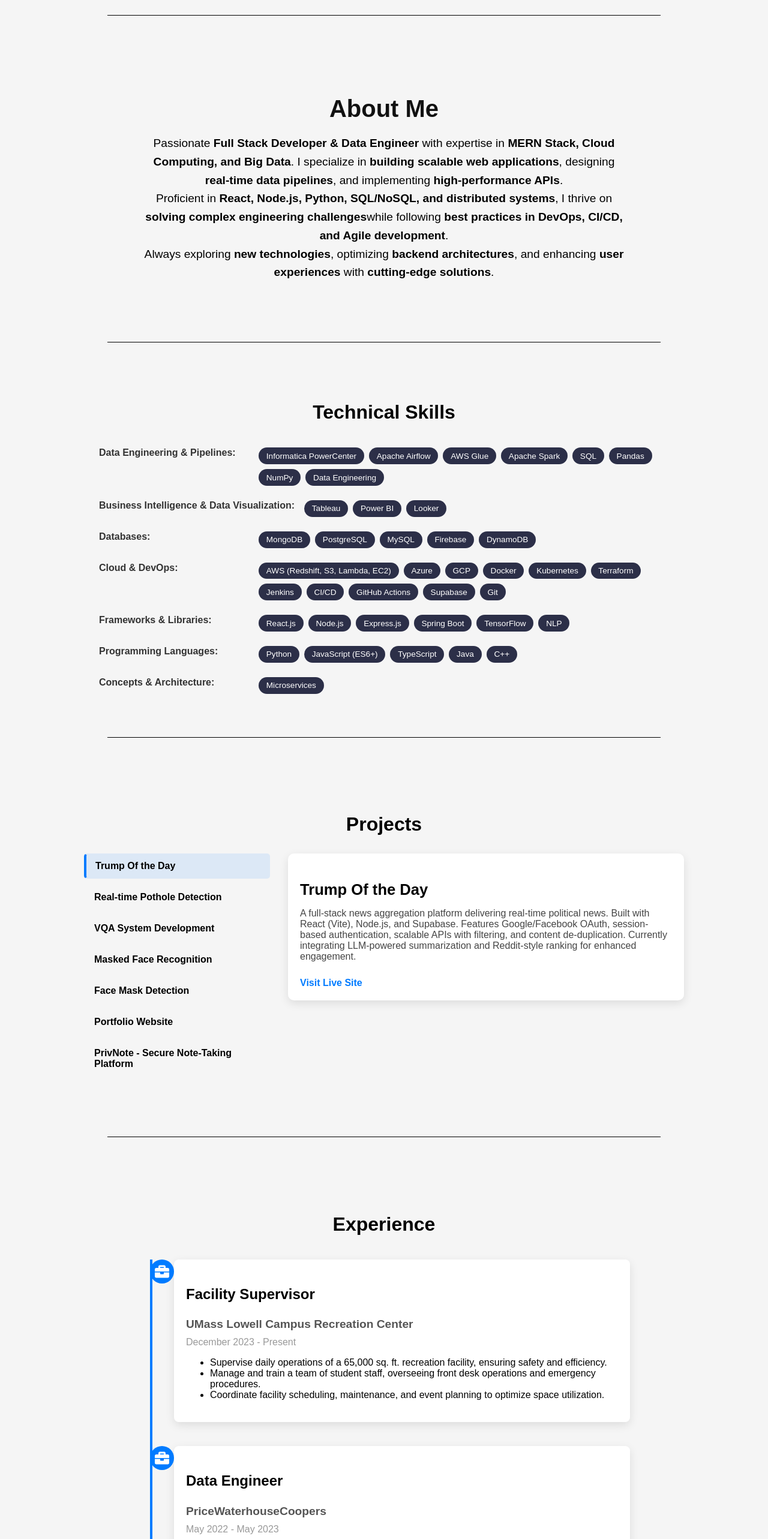
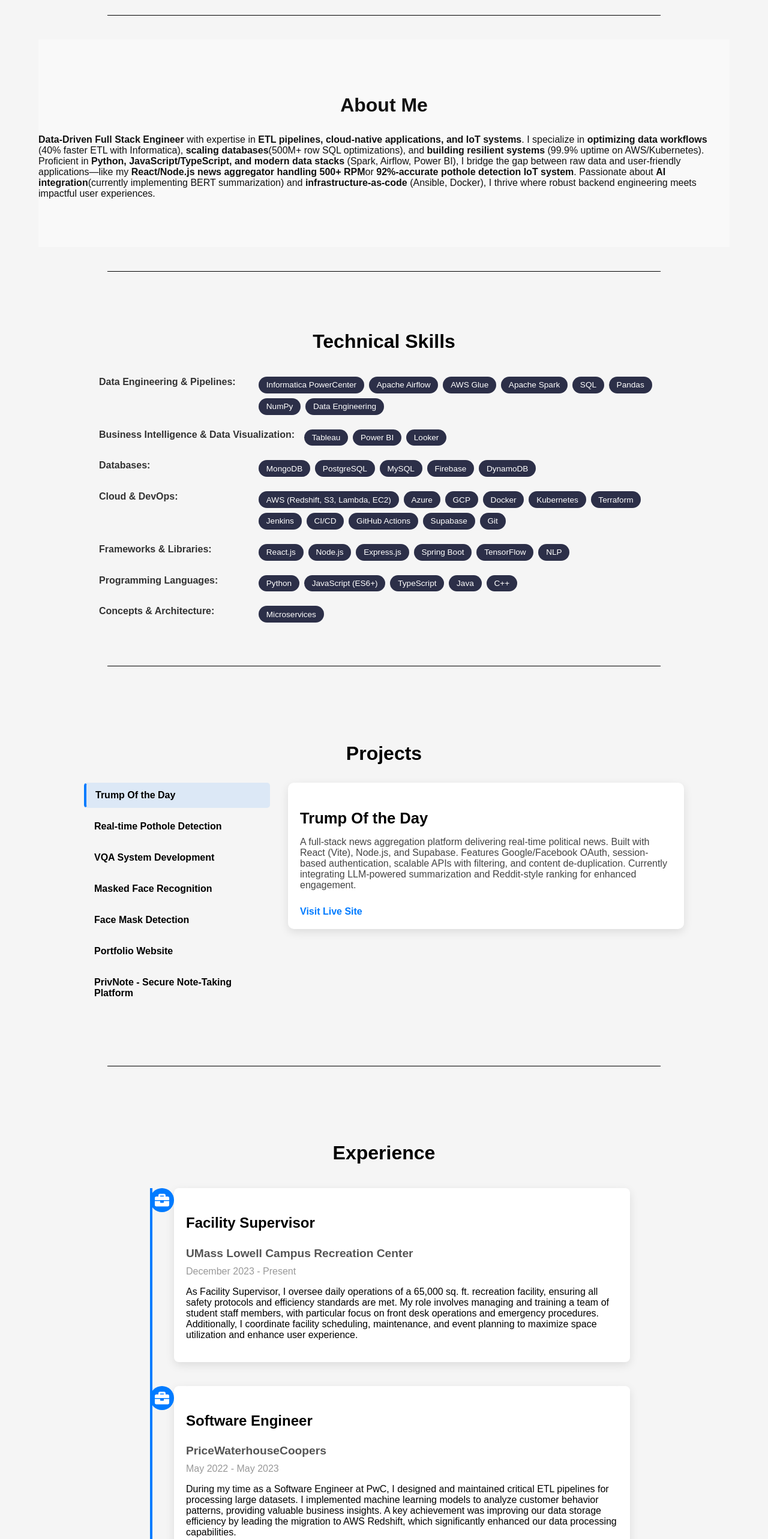
Before and after one commit to Abhay3020/Portfolio, a React (Create React App) app: page / in a window 1280 px wide. Shown: the part 915-3481 px from the top of the page at 60% size. Built offline with nearby package versions, Linux system fonts and the light colour scheme.

Commit message:
Made updates

```diff
--- a/src/components/About.jsx
+++ b/src/components/About.jsx
@@ -6,19 +6,19 @@
     <section id="about" className="about">
       <div className="about-content">
         <h2 className="section-title">About Me</h2>
-        <p>
-          Passionate <strong>Full Stack Developer & Data Engineer</strong> with expertise in <strong>MERN Stack, Cloud Computing, and Big Data</strong>.
-          I specialize in <strong>building scalable web applications</strong>, designing <strong>real-time data pipelines</strong>,
-          and implementing <strong>high-performance APIs</strong>.
-        </p>
-        <p>
-          Proficient in <strong>React, Node.js, Python, SQL/NoSQL, and distributed systems</strong>, I thrive on <strong>solving complex engineering challenges</strong>
-          while following <strong>best practices in DevOps, CI/CD, and Agile development</strong>.
-        </p>
-        <p>
-          Always exploring <strong>new technologies</strong>, optimizing <strong>backend architectures</strong>,
-          and enhancing <strong>user experiences</strong> with <strong>cutting-edge solutions</strong>.
-        </p>
+
+        <div className="about-paragraph">
+          <p>
+            <strong>Data-Driven Full Stack Engineer</strong> with expertise in <strong>ETL pipelines, cloud-native applications, and IoT systems</strong>.
+            I specialize in <strong>optimizing data workflows</strong> (40% faster ETL with Informatica), <strong>scaling databases</strong>
+            (500M+ row SQL optimizations), and <strong>building resilient systems</strong> (99.9% uptime on AWS/Kubernetes).
+            Proficient in <strong>Python, JavaScript/TypeScript, and modern data stacks</strong> (Spark, Airflow, Power BI),
+            I bridge the gap between raw data and user-friendly applications—like my <strong>React/Node.js news aggregator handling 500+ RPM</strong>
+            or <strong>92%-accurate pothole detection IoT system</strong>. Passionate about <strong>AI integration</strong>
+            (currently implementing BERT summarization) and <strong>infrastructure-as-code</strong> (Ansible, Docker),
+            I thrive where robust backend engineering meets impactful user experiences.
+          </p>
+        </div>
       </div>
     </section>
   );
--- a/src/components/Experience.jsx
+++ b/src/components/Experience.jsx
@@ -1,5 +1,5 @@
 import React from "react";
-import "@styles/Education.css"; // Using the same styles for consistency
+import "@styles/Experience.css";
 import { FaBriefcase } from "react-icons/fa";
 
 const experienceData = [
@@ -7,53 +7,37 @@
     title: "Facility Supervisor",
     company: "UMass Lowell Campus Recreation Center",
     date: "December 2023 - Present",
-    responsibilities: [
-      "Supervise daily operations of a 65,000 sq. ft. recreation facility, ensuring safety and efficiency.",
-      "Manage and train a team of student staff, overseeing front desk operations and emergency procedures.",
-      "Coordinate facility scheduling, maintenance, and event planning to optimize space utilization.",
-    ],
+    description: "As Facility Supervisor, I oversee daily operations of a 65,000 sq. ft. recreation facility, ensuring all safety protocols and efficiency standards are met. My role involves managing and training a team of student staff members, with particular focus on front desk operations and emergency procedures. Additionally, I coordinate facility scheduling, maintenance, and event planning to maximize space utilization and enhance user experience."
   },
   {
-    title: "Data Engineer",
+    title: "Software Engineer",
     company: "PriceWaterhouseCoopers",
     date: "May 2022 - May 2023",
-    responsibilities: [
-      "Designed and maintained ETL pipelines for big data processing.",
-      "Implemented machine learning models to analyze customer behavior.",
-      "Improved data storage efficiency by migrating to AWS Redshift.",
-    ],
+    description: "During my time as a Software Engineer at PwC, I designed and maintained critical ETL pipelines for processing large datasets. I implemented machine learning models to analyze customer behavior patterns, providing valuable business insights. A key achievement was improving our data storage efficiency by leading the migration to AWS Redshift, which significantly enhanced our data processing capabilities."
   },
   {
     title: "Software Developer Intern",
     company: "PriceWaterhouseCoopers",
     date: "March 2022 - May 2022",
-    responsibilities: [
-      "Developed scalable web applications using React and Node.js.",
-      "Optimized backend API performance, reducing response time by 30%.",
-      "Led a team of developers in implementing a microservices architecture.",
-    ],
-  },
+    description: "As an intern, I developed scalable web applications using React and Node.js, focusing on creating maintainable and efficient code. I optimized backend API performance, achieving a 30% reduction in response time. My leadership skills were recognized when I was asked to lead a team in implementing a microservices architecture for a key client project."
+  }
 ];
 
 const Experience = ({ darkMode }) => {
   return (
-    <section id="experience" className={`education ${darkMode ? "dark-mode" : ""}`}>
-      <h2 className="education-title">Experience</h2>
-      <div className="education-container">
+    <section id="experience" className={`experience ${darkMode ? "dark-mode" : ""}`}>
+      <h2 className="experience-title">Experience</h2>
+      <div className="experience-container">
         {experienceData.map((exp, index) => (
-          <div className="education-item" key={index}>
-            <div className="education-icon">
+          <div className="experience-item" key={index}>
+            <div className="experience-icon">
               <FaBriefcase />
             </div>
-            <div className="education-content">
+            <div className="experience-content">
               <h3>{exp.title}</h3>
               <h4>{exp.company}</h4>
-              <span className="education-dates">{exp.date}</span>
-              <ul>
-                {exp.responsibilities.map((responsibility, i) => (
-                  <li key={i}>{responsibility}</li>
-                ))}
-              </ul>
+              <span className="experience-dates">{exp.date}</span>
+              <p className="experience-description">{exp.description}</p>
             </div>
           </div>
         ))}
--- a/src/styles/About.css
+++ b/src/styles/About.css
@@ -1,26 +1,56 @@
+/* About.css - Synced with Global Colors */
+:root {
+  /* Light Mode */
+  --bg-color: #f8f9fa;        /* Matches global --background */
+  --text-color: #333;         /* Matches global --text */
+  --card-bg: #ffffff;
+  --primary-accent: #2563eb;
+  --secondary-accent: #7c3aed;
+  --border-color: #e2e8f0;
+  --highlight-bg: rgba(37, 99, 235, 0.1);
+}
+
+.dark-mode {
+  /* Dark Mode */
+  --bg-color: #1d242f;        /* Matches global .dark-mode --background */
+  --text-color: #ffffff;      /* Matches global .dark-mode --text */
+  --card-bg: #2d3748;
+  --primary-accent: #60a5fa;
+  --secondary-accent: #a78bfa;
+  --border-color: #4a5568;
+  --highlight-bg: rgba(96, 165, 250, 0.1);
+}
+
+/* Structure */
 .about {
-    padding: 60px 20px;
+  padding: 4rem 0;
+  background: var(--bg-color);
+  color: var(--text-color);
+}
+
+/* Cards */
+.about-card {
+  background: var(--card-bg);
+  border: 1px solid var(--border-color);
+  border-radius: 8px;
+  padding: 2rem;
+  margin-bottom: 2rem;
+}
+
+/* Text */
+.section-title {
+  color: var(--text-color);
   text-align: center;
 }
 
-  .about.light-mode {
-    background-color: white;
-    color: #333333;
+/* Interactive */
+.skill-tag:hover {
+  background: var(--highlight-bg);
 }
 
-  .about.dark-mode {
-    background-color: #1d242f;
-    color: #ffffff;
+/* Responsive */
+@media (max-width: 768px) {
+  .about {
+    padding: 2rem 0;
   }
-
-  .about h2 {
-    font-size: 2.5rem;
-    margin-bottom: 20px;
 }
-
-  .about p {
-    font-size: 1.2rem;
-    line-height: 1.6;
-    max-width: 800px;
-    margin: 0 auto;
-  }
```
Also changed, not shown: 1 other file (tests, documents, lock files or other folders). Lines whose indentation alone changed are shown as unchanged.
